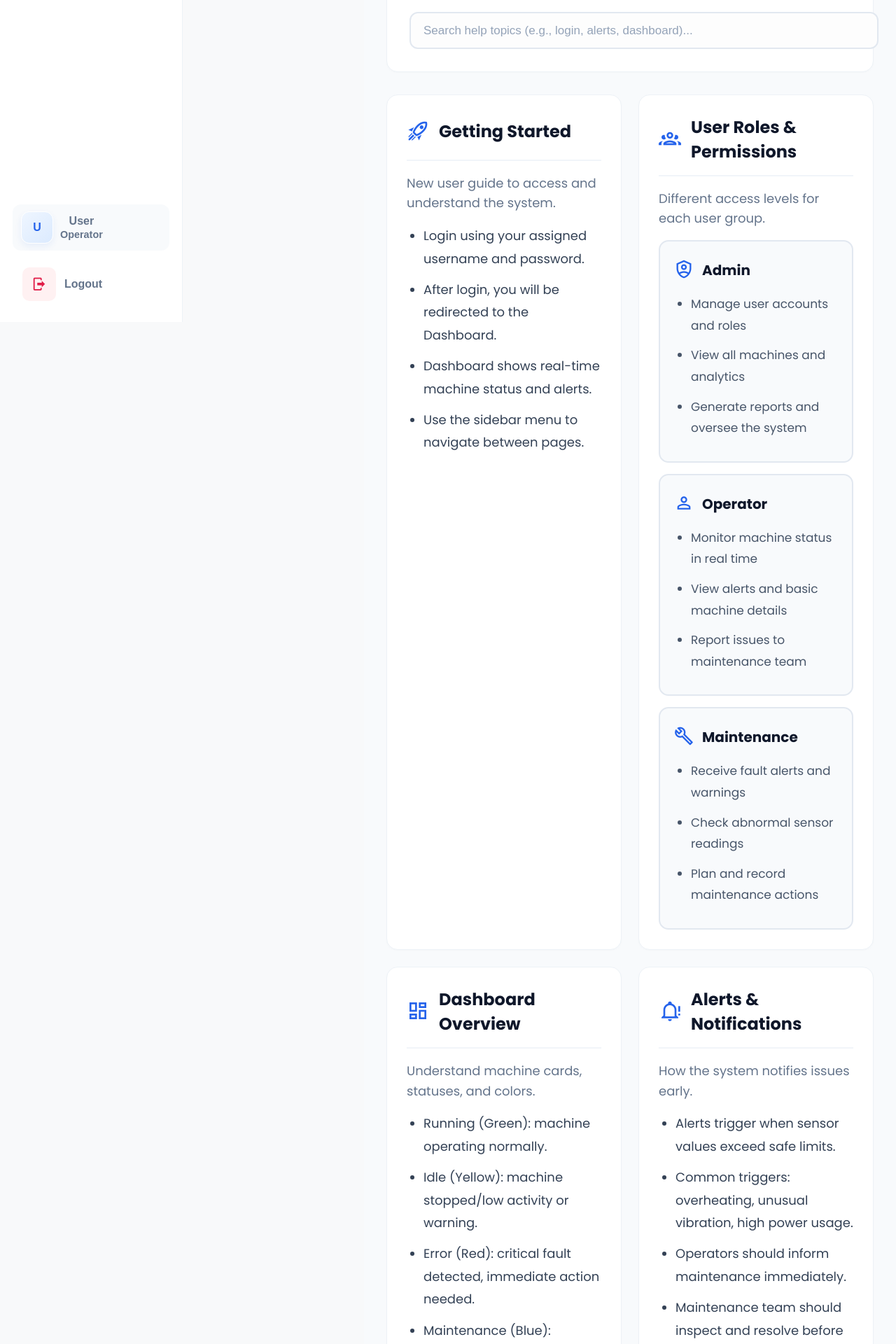
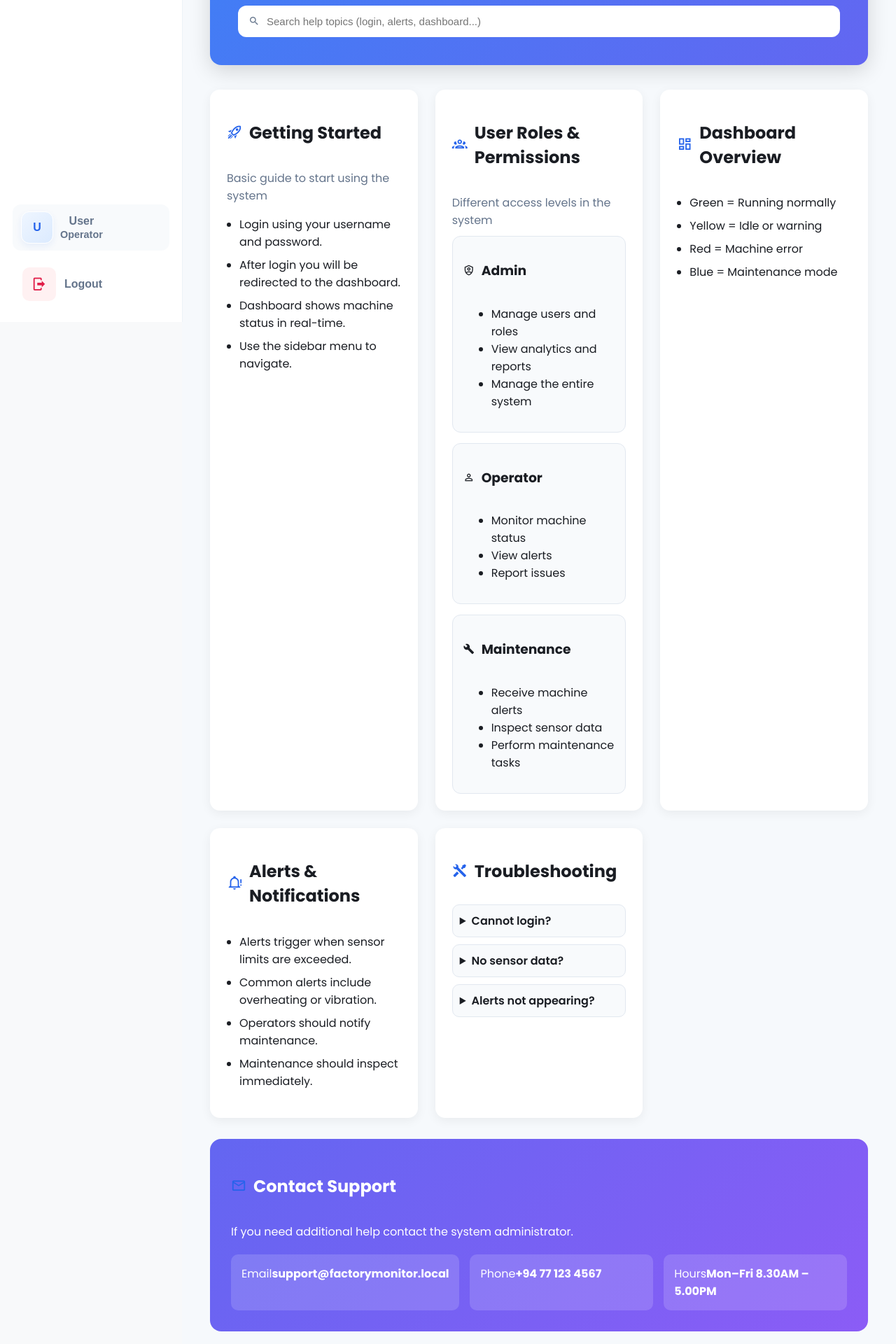
Before and after one commit to Group-Project-Ousl/factory-machine-monitoring-system, a Vue app: page /help in a window 1280 px wide. Shown: the part 340-2260 px from the top of the page at 70% size. Built offline with nearby package versions, Linux system fonts and the light colour scheme; no server answers.

Commit message:
update help center

```diff
--- a/src/views/helpcenter.vue
+++ b/src/views/helpcenter.vue
@@ -1,546 +1,441 @@
 <template>
   <div class="help-page">
-    <!-- Header -->
-    <div class="help-header">
-      <div class="page-title">
-        <span class="icon"><i class="mdi mdi-lifebuoy"></i></span>
-        <span>Help Center</span>
+
+    <!-- HEADER -->
+    <header class="help-header">
+      <div class="header-title">
+        <i class="mdi mdi-lifebuoy"></i>
+        <h1>Help Center</h1>
       </div>
 
-      <p class="label-text">
-        Guides, FAQs, and troubleshooting tips for the Factory Monitoring System.
+      <p class="header-desc">
+        Guides, FAQs and troubleshooting for the Factory Monitoring System.
       </p>
 
-      <input
-        v-model="query"
-        class="form-input"
-        type="text"
-        placeholder="Search help topics (e.g., login, alerts, dashboard)..."
-      />
-    </div>
+      <div class="search-box">
+        <i class="mdi mdi-magnify"></i>
+        <input
+          v-model="query"
+          type="text"
+          placeholder="Search help topics (login, alerts, dashboard...)"
+        />
+      </div>
+    </header>
 
-    <!-- Sections -->
+    <!-- HELP SECTIONS -->
     <div class="help-grid">
+
       <section
         v-for="section in filteredSections"
         :key="section.id"
-        class="machine-card help-card"
+        class="help-card"
       >
-        <div class="help-card-title">
-          <i :class="section.icon" aria-hidden="true"></i>
+        <div class="card-header">
+          <i :class="section.icon"></i>
           <h2>{{ section.title }}</h2>
         </div>
 
-        <p class="label-text" v-if="section.subtitle">{{ section.subtitle }}</p>
+        <p v-if="section.subtitle" class="card-subtitle">
+          {{ section.subtitle }}
+        </p>
 
-        <!-- Bullets -->
+        <!-- BULLET SECTION -->
         <ul v-if="section.type === 'bullets'" class="help-list">
-          <li v-for="(item, idx) in section.items" :key="idx">{{ item }}</li>
+          <li v-for="(item, i) in section.items" :key="i">
+            {{ item }}
+          </li>
         </ul>
 
-        <!-- Q&A -->
+        <!-- QA -->
         <div v-else-if="section.type === 'qa'" class="qa">
-          <details v-for="(qa, idx) in section.items" :key="idx" class="qa-item">
-            <summary><span class="q">{{ qa.q }}</span></summary>
-            <div class="a label-text">{{ qa.a }}</div>
+          <details v-for="(qa, i) in section.items" :key="i">
+            <summary>{{ qa.q }}</summary>
+            <p>{{ qa.a }}</p>
           </details>
         </div>
 
-        <!-- Roles -->
+        <!-- ROLES -->
         <div v-else-if="section.type === 'roles'" class="roles">
-          <div v-for="(role, idx) in section.items" :key="idx" class="role-box">
+
+          <div v-for="(role,i) in section.items" :key="i" class="role-card">
+
             <div class="role-title">
               <i :class="role.icon"></i>
-              <span>{{ role.name }}</span>
+              <h3>{{ role.name }}</h3>
             </div>
-            <ul class="help-list">
-              <li v-for="(p, pidx) in role.points" :key="pidx">{{ p }}</li>
+
+            <ul>
+              <li v-for="(p,idx) in role.points" :key="idx">
+                {{ p }}
+              </li>
             </ul>
+
           </div>
+
         </div>
+
       </section>
+
     </div>
 
-    <!-- Contact -->
-    <section class="machine-card help-footer">
-      <div class="help-card-title">
+    <!-- CONTACT -->
+    <section class="support-card">
+
+      <div class="card-header">
         <i class="mdi mdi-email-outline"></i>
         <h2>Contact Support</h2>
       </div>
 
-      <p class="label-text">
-        If you need further help, contact the system administrator or maintenance team.
+      <p>
+        If you need additional help contact the system administrator.
       </p>
 
-      <div class="contact">
-        <div class="contact-item">
-          <span class="contact-label">Support Email:</span>
-          <span class="contact-value">support@factorymonitor.local</span>
+      <div class="support-grid">
+
+        <div class="support-item">
+          <span>Email</span>
+          <strong>support@factorymonitor.local</strong>
         </div>
-        <div class="contact-item">
-          <span class="contact-label">Phone:</span>
-          <span class="contact-value">+94 77 123 4567</span>
+
+        <div class="support-item">
+          <span>Phone</span>
+          <strong>+94 77 123 4567</strong>
         </div>
-        <div class="contact-item">
-          <span class="contact-label">Hours:</span>
-          <span class="contact-value">Mon–Fri, 8.30AM–5.00PM</span>
+
+        <div class="support-item">
+          <span>Hours</span>
+          <strong>Mon–Fri 8.30AM – 5.00PM</strong>
         </div>
+
       </div>
+
     </section>
+
   </div>
 </template>
 
 <script setup>
-import { ref, computed } from 'vue'
+import { ref, computed } from "vue"
 
-const query = ref('')
+const query = ref("")
 
 const sections = ref([
   {
-    id: 'getting-started',
-    title: 'Getting Started',
-    icon: 'mdi mdi-rocket-launch-outline',
-    type: 'bullets',
-    subtitle: 'New user guide to access and understand the system.',
+    id: "getting-started",
+    title: "Getting Started",
+    icon: "mdi mdi-rocket-launch-outline",
+    type: "bullets",
+    subtitle: "Basic guide to start using the system",
     items: [
-      'Login using your assigned username and password.',
-      'After login, you will be redirected to the Dashboard.',
-      'Dashboard shows real-time machine status and alerts.',
-      'Use the sidebar menu to navigate between pages.'
+      "Login using your username and password.",
+      "After login you will be redirected to the dashboard.",
+      "Dashboard shows machine status in real-time.",
+      "Use the sidebar menu to navigate."
     ]
   },
+
   {
-    id: 'roles',
-    title: 'User Roles & Permissions',
-    icon: 'mdi mdi-account-group-outline',
-    type: 'roles',
-    subtitle: 'Different access levels for each user group.',
+    id: "roles",
+    title: "User Roles & Permissions",
+    icon: "mdi mdi-account-group-outline",
+    type: "roles",
+    subtitle: "Different access levels in the system",
     items: [
       {
-        name: 'Admin',
-        icon: 'mdi mdi-shield-account-outline',
+        name: "Admin",
+        icon: "mdi mdi-shield-account-outline",
         points: [
-          'Manage user accounts and roles',
-          'View all machines and analytics',
-          'Generate reports and oversee the system'
+          "Manage users and roles",
+          "View analytics and reports",
+          "Manage the entire system"
         ]
       },
       {
-        name: 'Operator',
-        icon: 'mdi mdi-account-outline',
+        name: "Operator",
+        icon: "mdi mdi-account-outline",
         points: [
-          'Monitor machine status in real time',
-          'View alerts and basic machine details',
-          'Report issues to maintenance team'
+          "Monitor machine status",
+          "View alerts",
+          "Report issues"
         ]
       },
       {
-        name: 'Maintenance',
-        icon: 'mdi mdi-wrench-outline',
+        name: "Maintenance",
+        icon: "mdi mdi-wrench",
         points: [
-          'Receive fault alerts and warnings',
-          'Check abnormal sensor readings',
-          'Plan and record maintenance actions'
+          "Receive machine alerts",
+          "Inspect sensor data",
+          "Perform maintenance tasks"
         ]
       }
     ]
   },
+
   {
-    id: 'dashboard',
-    title: 'Dashboard Overview',
-    icon: 'mdi mdi-view-dashboard-outline',
-    type: 'bullets',
-    subtitle: 'Understand machine cards, statuses, and colors.',
+    id: "dashboard",
+    title: "Dashboard Overview",
+    icon: "mdi mdi-view-dashboard-outline",
+    type: "bullets",
     items: [
-      'Running (Green): machine operating normally.',
-      'Idle (Yellow): machine stopped/low activity or warning.',
-      'Error (Red): critical fault detected, immediate action needed.',
-      'Maintenance (Blue): machine under maintenance mode.'
+      "Green = Running normally",
+      "Yellow = Idle or warning",
+      "Red = Machine error",
+      "Blue = Maintenance mode"
     ]
   },
+
   {
-    id: 'alerts',
-    title: 'Alerts & Notifications',
-    icon: 'mdi mdi-bell-alert-outline',
-    type: 'bullets',
-    subtitle: 'How the system notifies issues early.',
+    id: "alerts",
+    title: "Alerts & Notifications",
+    icon: "mdi mdi-bell-alert-outline",
+    type: "bullets",
     items: [
-      'Alerts trigger when sensor values exceed safe limits.',
-      'Common triggers: overheating, unusual vibration, high power usage.',
-      'Operators should inform maintenance immediately.',
-      'Maintenance team should inspect and resolve before downtime.'
+      "Alerts trigger when sensor limits are exceeded.",
+      "Common alerts include overheating or vibration.",
+      "Operators should notify maintenance.",
+      "Maintenance should inspect immediately."
     ]
   },
+
   {
-    id: 'monitoring',
-    title: 'Machine Monitoring & Sensors',
-    icon: 'mdi mdi-access-point',
-    type: 'bullets',
-    subtitle: 'What data is collected and displayed.',
+    id: "troubleshooting",
+    title: "Troubleshooting",
+    icon: "mdi mdi-tools",
+    type: "qa",
     items: [
-      'Temperature (°C)',
-      'Vibration (level/threshold)',
-      'Power consumption (W/kWh)',
-      'Machine status (Running/Idle/Error/Maintenance)'
-    ]
-  },
-  {
-    id: 'troubleshooting',
-    title: 'Troubleshooting',
-    icon: 'mdi mdi-tools',
-    type: 'qa',
-    subtitle: 'Common issues and quick fixes.',
-    items: [
-      { q: 'I cannot log in. What should I do?', a: 'Check username/password. If still failing, contact Admin to reset credentials.' },
-      { q: 'No sensor data showing on dashboard.', a: 'Check IoT device power, Wi-Fi connection, and verify the device is online.' },
-      { q: 'Alerts are not appearing.', a: 'Check network connectivity and confirm alert thresholds are configured correctly.' }
-    ]
-  },
-  {
-    id: 'faq',
-    title: 'FAQ',
-    icon: 'mdi mdi-frequently-asked-questions',
-    type: 'qa',
-    subtitle: 'Frequently asked questions about the system.',
-    items: [
-      { q: 'Can I access the system remotely?', a: 'Yes. The system is web-based and can be accessed with proper credentials.' },
-      { q: 'Is data stored for analysis?', a: 'Yes. Historical readings can be stored for trends and reports.' },
-      { q: 'Can we add multiple factories later?', a: 'Yes. The system is designed to scale for more machines and sites.' }
-    ]
-  },
-  {
-    id: 'limitations',
-    title: 'System Limitations',
-    icon: 'mdi mdi-alert-circle-outline',
-    type: 'bullets',
-    subtitle: 'Important notes about the current prototype.',
-    items: [
-      'Requires stable internet/Wi-Fi for real-time updates.',
-      'Sensor accuracy depends on hardware quality and calibration.',
-      'Prototype may use simulated/demo data until hardware integration is complete.'
+      {
+        q: "Cannot login?",
+        a: "Check username and password or contact admin."
+      },
+      {
+        q: "No sensor data?",
+        a: "Check device power and network connection."
+      },
+      {
+        q: "Alerts not appearing?",
+        a: "Check alert configuration and system connection."
+      }
     ]
   }
+
 ])
 
 const filteredSections = computed(() => {
-  const q = query.value.trim().toLowerCase()
+  const q = query.value.toLowerCase()
+
   if (!q) return sections.value
 
-  return sections.value.filter((s) => {
-    const base = `${s.title} ${s.subtitle || ''}`.toLowerCase()
-    let itemsText = ''
-
-    if (s.type === 'bullets') itemsText = (s.items || []).join(' ').toLowerCase()
-    if (s.type === 'qa') itemsText = (s.items || []).map(x => `${x.q} ${x.a}`).join(' ').toLowerCase()
-    if (s.type === 'roles') itemsText = (s.items || []).map(r => `${r.name} ${(r.points||[]).join(' ')}`).join(' ').toLowerCase()
-
-    return (base + ' ' + itemsText).includes(q)
-  })
+  return sections.value.filter(s =>
+    JSON.stringify(s).toLowerCase().includes(q)
+  )
 })
 </script>
 
 <style scoped>
-.help-page {
-  padding: 32px;
-  padding-top: 88px;
-  margin-left: 260px;
-  margin-right: auto;
-  max-width: 1200px;
-  box-sizing: border-box;
-  width: calc(100% - 260px);
-  background: #f8fafc;
-  min-height: 100vh;
+
+/* PAGE */
+
+.help-page{
+padding:40px;
+max-width:1300px;
+margin:auto;
+background:#f6f9fc;
+min-height:100vh;
 }
 
-/* mobile */
-@media (max-width: 900px) {
-  .help-grid {
-    grid-template-columns: 1fr;
-  }
-  .help-page {
-    margin: 0 16px;
-    padding-top: 80px;
-    max-width: 100%;
-    margin-left: 0;
-    width: auto;
-  }
+/* HEADER */
+
+.help-header{
+background:linear-gradient(135deg,#3b82f6,#6366f1);
+padding:40px;
+border-radius:16px;
+color:white;
+margin-bottom:35px;
+box-shadow:0 8px 30px rgba(0,0,0,0.15);
 }
 
-.help-header {
-  margin-bottom: 32px;
-  background: white;
-  padding: 32px;
-  border-radius: 16px;
-  border: 1px solid #edf2f7;
-  box-shadow: 0 1px 3px rgba(0,0,0,0.02);
+.header-title{
+display:flex;
+align-items:center;
+gap:15px;
+font-size:26px;
+font-weight:700;
 }
 
-.help-header .page-title {
-  font-size: 2.25rem;
-  font-weight: 800;
-  color: #0f172a;
-  display: flex;
-  align-items: center;
-  gap: 16px;
-  margin-bottom: 16px;
+.header-title i{
+font-size:32px;
 }
 
-.help-header .page-title .icon i {
-  font-size: 2.5rem;
-  color: #2563eb;
+.header-desc{
+margin-top:10px;
+opacity:0.9;
 }
 
-.help-header .label-text {
-  font-size: 1.125rem;
-  color: #64748b;
-  margin-bottom: 20px;
-  line-height: 1.6;
+/* SEARCH */
+
+.search-box{
+margin-top:20px;
+background:white;
+border-radius:12px;
+display:flex;
+align-items:center;
+padding:10px 15px;
 }
 
-.help-header .form-input {
-  margin-top: 20px;
-  padding: 14px 18px;
-  font-size: 1.125rem;
-  border: 2px solid #e2e8f0;
-  border-radius: 12px;
-  width: 100%;
-  transition: all 0.3s ease;
+.search-box i{
+color:#64748b;
+margin-right:8px;
 }
 
-.help-header .form-input:focus {
-  outline: none;
-  border-color: #2563eb;
-  box-shadow: 0 0 0 3px rgba(37, 99, 235, 0.1);
+.search-box input{
+border:none;
+outline:none;
+width:100%;
+font-size:15px;
 }
 
-.help-grid {
-  display: grid;
-  grid-template-columns: repeat(2, minmax(0, 1fr));
-  gap: 24px;
-  margin-bottom: 24px;
+/* GRID */
+
+.help-grid{
+display:grid;
+grid-template-columns:repeat(3,1fr);
+gap:25px;
 }
 
-.help-card-title {
-  display: flex;
-  align-items: center;
-  gap: 14px;
-  margin-bottom: 16px;
-  padding-bottom: 16px;
-  border-bottom: 2px solid #f1f5f9;
+/* CARD */
+
+.help-card{
+background:white;
+border-radius:14px;
+padding:24px;
+box-shadow:0 4px 15px rgba(0,0,0,0.06);
+transition:0.3s;
 }
 
-.help-card-title i {
-  font-size: 2rem;
-  color: #2563eb;
+.help-card:hover{
+transform:translateY(-4px);
+box-shadow:0 10px 25px rgba(0,0,0,0.08);
 }
 
-.help-card-title h2 {
-  margin: 0;
-  font-size: 1.5rem;
-  font-weight: 700;
-  color: #0f172a;
+.card-header{
+display:flex;
+align-items:center;
+gap:10px;
+margin-bottom:10px;
 }
 
-.machine-card.help-card {
-  background: white;
-  border: 1px solid #edf2f7;
-  border-radius: 16px;
-  padding: 28px;
-  box-shadow: 0 1px 3px rgba(0,0,0,0.02);
-  transition: all 0.3s ease;
+.card-header i{
+font-size:22px;
+color:#2563eb;
 }
 
-.machine-card.help-card:hover {
-  box-shadow: 0 4px 12px rgba(0,0,0,0.08);
-  transform: translateY(-2px);
+.card-subtitle{
+color:#64748b;
+margin-bottom:10px;
 }
 
-.help-card .label-text {
-  font-size: 1.125rem;
-  color: #64748b;
-  line-height: 1.6;
-  margin-bottom: 16px;
+/* LIST */
+
+.help-list{
+padding-left:18px;
 }
 
-.help-list {
-  margin: 16px 0 0;
-  padding-left: 24px;
-  line-height: 1.8;
+.help-list li{
+margin-bottom:8px;
 }
 
-.help-list li {
-  font-size: 1.125rem;
-  color: #334155;
-  margin-bottom: 12px;
-  font-weight: 500;
+/* QA */
+
+.qa details{
+border:1px solid #e2e8f0;
+border-radius:10px;
+padding:10px;
+margin-bottom:10px;
+background:#f8fafc;
 }
 
-.qa-item {
-  border: 1px solid #e2e8f0;
-  border-radius: 12px;
-  padding: 16px 18px;
-  margin-top: 12px;
-  background: #f8fafc;
-  transition: all 0.2s ease;
+.qa summary{
+font-weight:600;
+cursor:pointer;
 }
 
-.qa-item:hover {
-  background: #ffffff;
-  border-color: #2563eb;
+.qa p{
+margin-top:8px;
+color:#475569;
 }
 
-.qa-item summary {
-  cursor: pointer;
-  font-weight: 700;
-  font-size: 1.125rem;
-  color: #0f172a;
-  padding: 4px 0;
+/* ROLES */
+
+.roles{
+display:grid;
+gap:15px;
 }
 
-.qa-item summary:hover {
-  color: #2563eb;
+.role-card{
+background:#f8fafc;
+border-radius:12px;
+padding:15px;
+border:1px solid #e2e8f0;
 }
 
-.a {
-  margin-top: 12px;
-  font-size: 1.0625rem;
-  color: #475569;
-  line-height: 1.7;
-  padding-left: 8px;
-  border-left: 3px solid #2563eb;
+.role-title{
+display:flex;
+align-items:center;
+gap:10px;
+margin-bottom:10px;
 }
 
-.roles {
-  display: grid;
-  gap: 16px;
-  margin-top: 16px;
+/* SUPPORT */
+
+.support-card{
+margin-top:30px;
+padding:30px;
+border-radius:16px;
+background:linear-gradient(135deg,#6366f1,#8b5cf6);
+color:white;
 }
 
-.role-box {
-  border: 2px solid #e2e8f0;
-  border-radius: 14px;
-  padding: 20px;
-  background: #f8fafc;
-  transition: all 0.3s ease;
+.support-grid{
+display:grid;
+grid-template-columns:repeat(3,1fr);
+gap:15px;
+margin-top:20px;
 }
 
-.role-box:hover {
-  background: #ffffff;
-  border-color: #2563eb;
-  box-shadow: 0 4px 12px rgba(37, 99, 235, 0.1);
+.support-item{
+background:rgba(255,255,255,0.15);
+padding:15px;
+border-radius:10px;
 }
 
-.role-title {
-  display: flex;
-  align-items: center;
-  gap: 12px;
-  font-weight: 800;
-  font-size: 1.25rem;
-  color: #0f172a;
-  margin-bottom: 12px;
+/* RESPONSIVE */
+
+@media (max-width:1100px){
+
+.help-grid{
+grid-template-columns:repeat(2,1fr);
 }
 
-.role-title i {
-  font-size: 1.75rem;
-  color: #2563eb;
+.support-grid{
+grid-template-columns:repeat(2,1fr);
 }
 
-.role-box .help-list {
-  margin-top: 12px;
-  padding-left: 24px;
 }
 
-.role-box .help-list li {
-  font-size: 1.0625rem;
-  color: #475569;
-  font-weight: 500;
+@media (max-width:700px){
+
+.help-grid{
+grid-template-columns:1fr;
 }
 
-.help-footer {
-  margin-top: 24px;
-  background: linear-gradient(135deg, #667eea 0%, #764ba2 100%);
-  color: white;
-  border: none;
-  padding: 32px;
-  border-radius: 16px;
-  box-shadow: 0 4px 12px rgba(102, 126, 234, 0.3);
+.support-grid{
+grid-template-columns:1fr;
 }
 
-.help-footer .help-card-title {
-  border-bottom: 2px solid rgba(255, 255, 255, 0.2);
+.help-page{
+padding:20px;
 }
 
-.help-footer .help-card-title i {
-  color: white;
-  font-size: 2rem;
 }
 
-.help-footer .help-card-title h2 {
-  color: white;
-  font-size: 1.75rem;
-}
-
-.help-footer .label-text {
-  color: rgba(255, 255, 255, 0.95);
-  font-size: 1.125rem;
-}
-
-.contact {
-  margin-top: 20px;
-  display: grid;
-  gap: 16px;
-  grid-template-columns: repeat(auto-fit, minmax(250px, 1fr));
-}
-
-.contact-item {
-  display: flex;
-  gap: 12px;
-  flex-wrap: wrap;
-  background: rgba(255, 255, 255, 0.1);
-  padding: 16px 20px;
-  border-radius: 12px;
-  align-items: center;
-}
-
-.contact-label {
-  font-weight: 700;
-  font-size: 1.0625rem;
-  color: rgba(255, 255, 255, 0.9);
-}
-
-.contact-value {
-  color: white;
-  font-weight: 600;
-  font-size: 1.125rem;
-}
-
-/* Additional professional touches */
-.help-page::-webkit-scrollbar {
-  width: 10px;
-}
-
-.help-page::-webkit-scrollbar-track {
-  background: #f1f5f9;
-}
-
-.help-page::-webkit-scrollbar-thumb {
-  background: #cbd5e1;
-  border-radius: 5px;
-}
-
-.help-page::-webkit-scrollbar-thumb:hover {
-  background: #94a3b8;
-}
-
-.form-input::placeholder {
-  color: #94a3b8;
-  font-size: 1.0625rem;
-}
-
-/* Badge for section count */
-@media (min-width: 901px) {
-  .help-grid .help-card:nth-child(odd):last-child {
-    grid-column: span 2;
-  }
-}
 </style>
```
